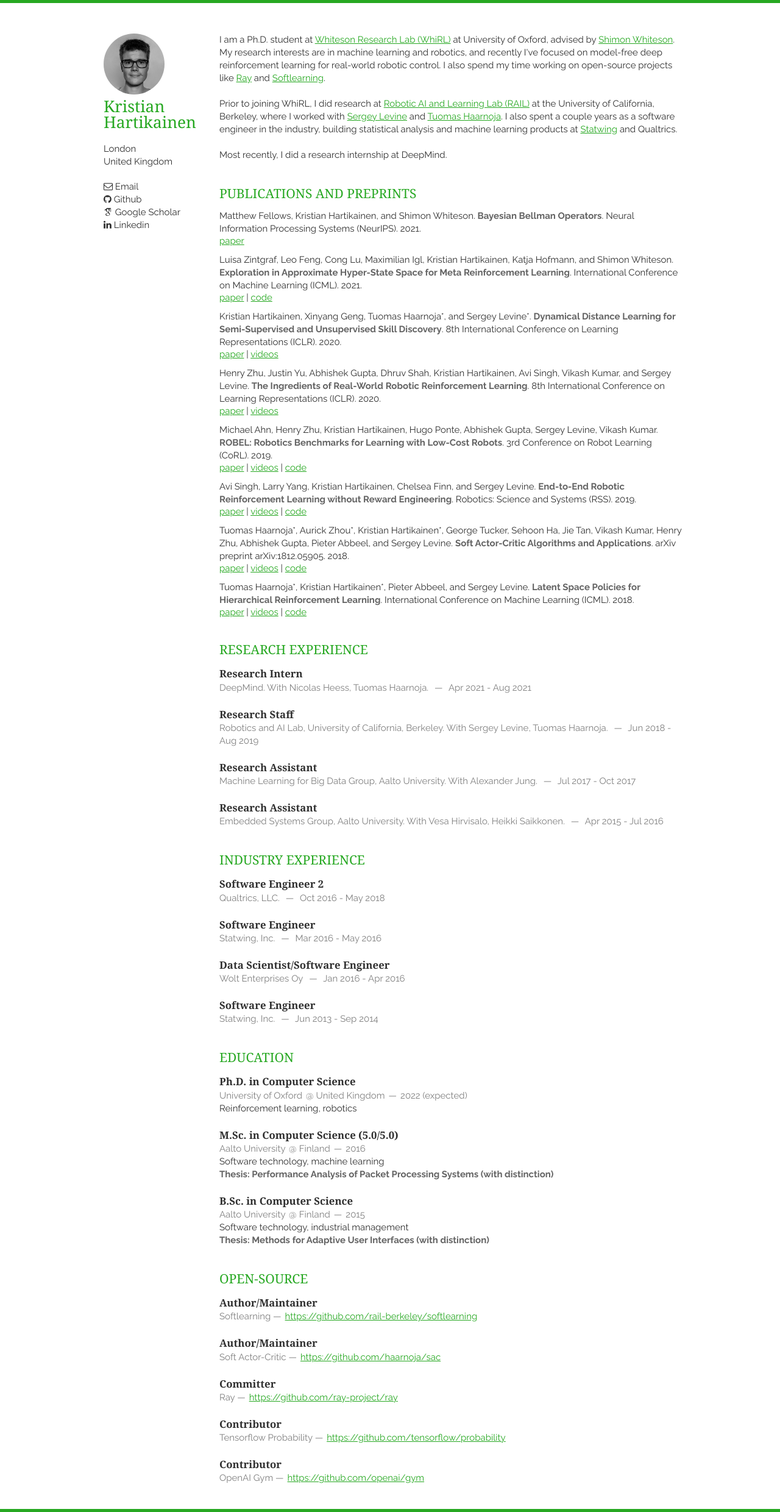
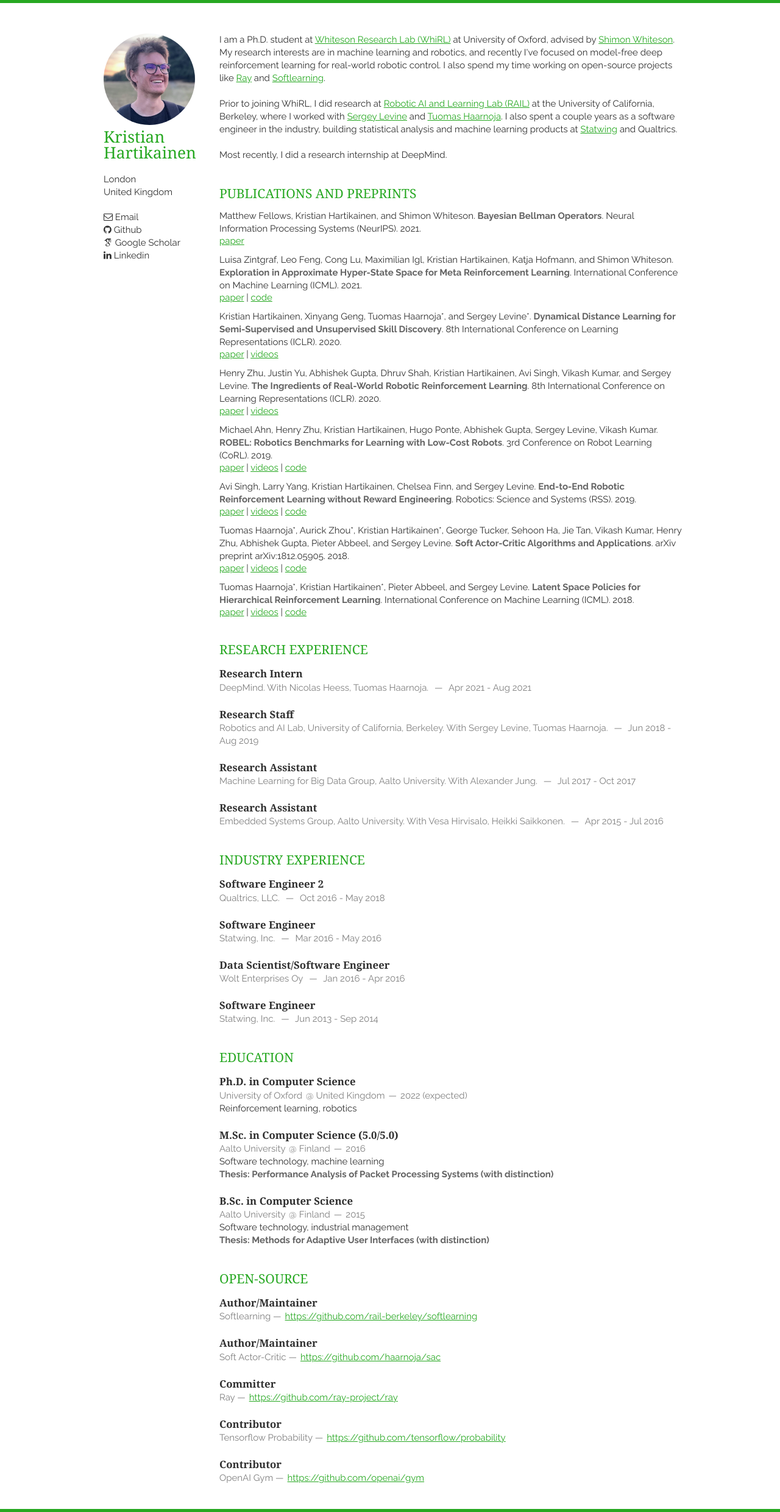
Before and after one commit to hartikainen/hartikainen.github.io, a Jekyll site: the page built from index.html, in a window 1280 px wide. Shown: the whole page at 61% size. Built offline with Jekyll 4.4.1, drawn with Linux system fonts in a browser that asks for light colours; nearby versions of some CDN libraries; some web fonts are replaced; the list of posts is cut into pages by our own code.

Commit message:
Update profile photo

```diff
--- a/static/css/layout.css
+++ b/static/css/layout.css
@@ -32,11 +32,11 @@ p, address {
 }
 
 .me {
-    width: 100px;
-    height: 100px;
-    border-radius: 50px;
-    -webkit-border-radius: 50px;
-    -moz-border-radius: 50px;
+    width: 150px;
+    height: 150px;
+    border-radius: 75px;
+    -webkit-border-radius: 75px;
+    -moz-border-radius: 75px;
     /* margin-bottom: 20px; */
 }
 
```
Also changed, not shown: static/img/profile.jpg.
